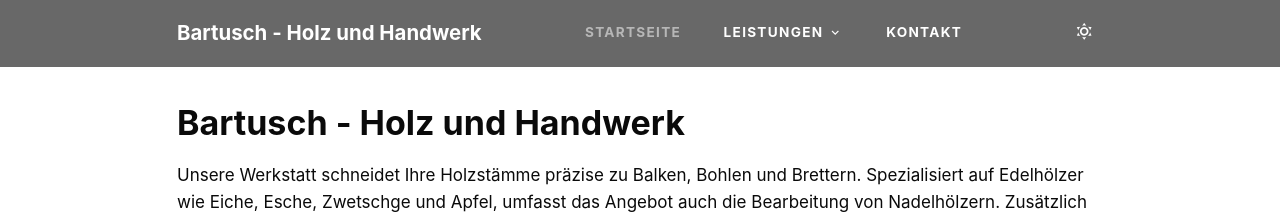
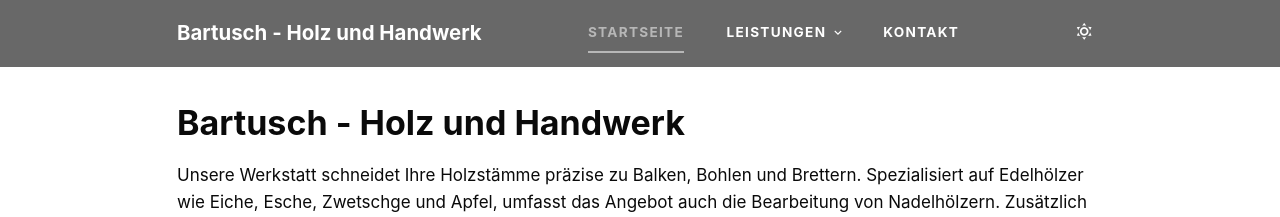
Before and after one commit to bartusch-handwerk/bartusch-handwerk-jekyll, a Jekyll site: the page built from index.md, in a window 1280 px wide. Shown: the top 217 px of the page. Built offline with Jekyll 4.4.1, drawn with Linux system fonts in a browser that asks for light colours.

Commit message:
feat: add animated underline hover effect to navigation
Adds a bar that grows from left to right below menu items on hover,
similar to the previous WordPress design.

Co-Authored-By: Claude Opus 4.5 <noreply@anthropic.com>

```diff
--- a/_sass/_nav.scss
+++ b/_sass/_nav.scss
@@ -60,6 +60,21 @@
     font-weight: 700;
     letter-spacing: 1.3px;
     text-decoration: none;
+    position: relative;
+
+    // Animated underline
+    &::after {
+      content: '';
+      position: absolute;
+      bottom: 0.5rem;
+      left: 1.25rem;
+      right: 1.25rem;
+      height: 2px;
+      background: $color-nav-hover;
+      transform: scaleX(0);
+      transform-origin: left;
+      transition: transform 0.3s ease;
+    }
 
     .mdi {
       font-size: 0.85rem;
@@ -71,11 +86,20 @@
     &.active {
       color: $color-nav-hover;
       text-decoration: none;
+
+      &::after {
+        transform: scaleX(1);
+      }
     }
   }
 
   > .dropdown-label {
     cursor: pointer;
+    white-space: nowrap;
+
+    .mdi {
+      margin-right: -0.35rem;
+    }
   }
 }
 
@@ -106,6 +130,21 @@
     letter-spacing: 1px;
     text-decoration: none;
     white-space: nowrap;
+    position: relative;
+
+    // Animated underline for dropdown items
+    &::after {
+      content: '';
+      position: absolute;
+      bottom: 0.4rem;
+      left: 1.25rem;
+      right: 1.25rem;
+      height: 2px;
+      background: $color-nav-hover;
+      transform: scaleX(0);
+      transform-origin: left;
+      transition: transform 0.25s ease;
+    }
 
     .mdi {
       font-size: 0.75rem;
@@ -116,6 +155,10 @@
     &.active {
       color: $color-nav-hover;
       background: rgba(0, 0, 0, 0.1);
+
+      &::after {
+        transform: scaleX(1);
+      }
     }
   }
 }
```
